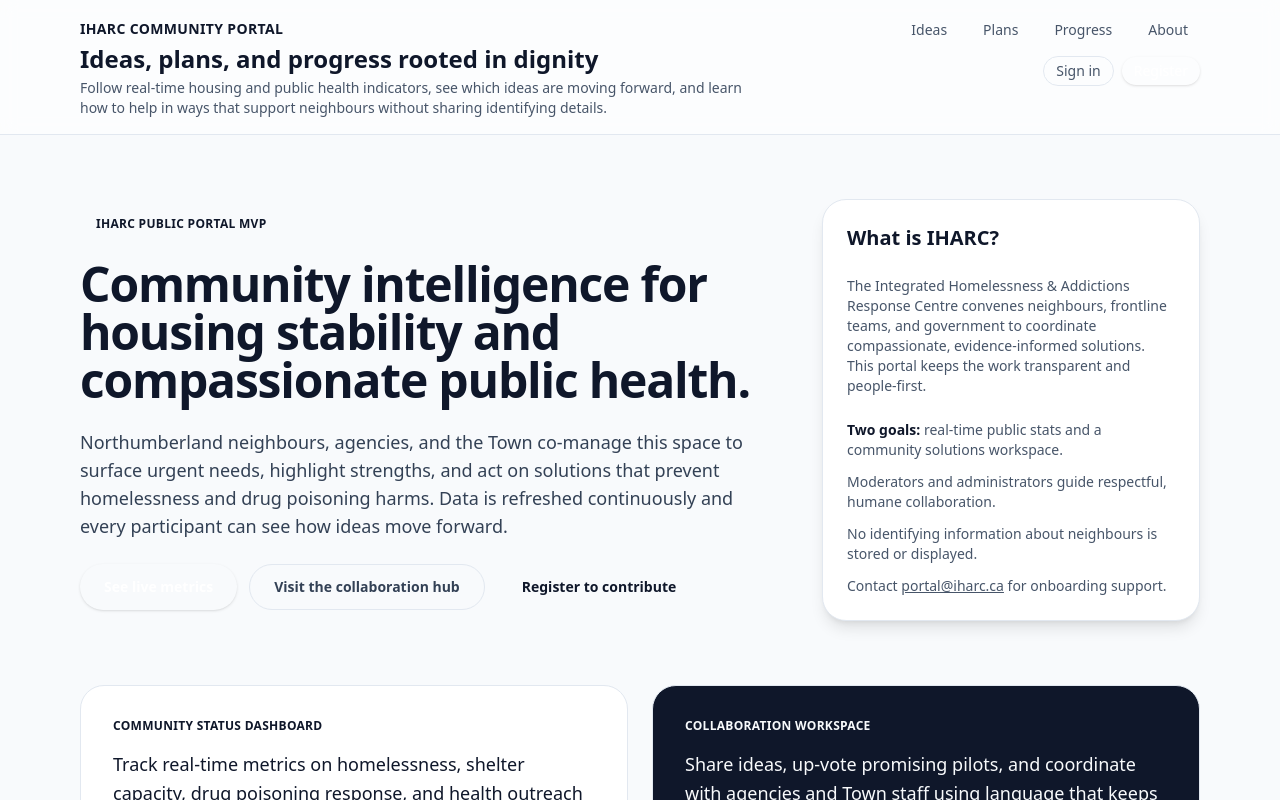
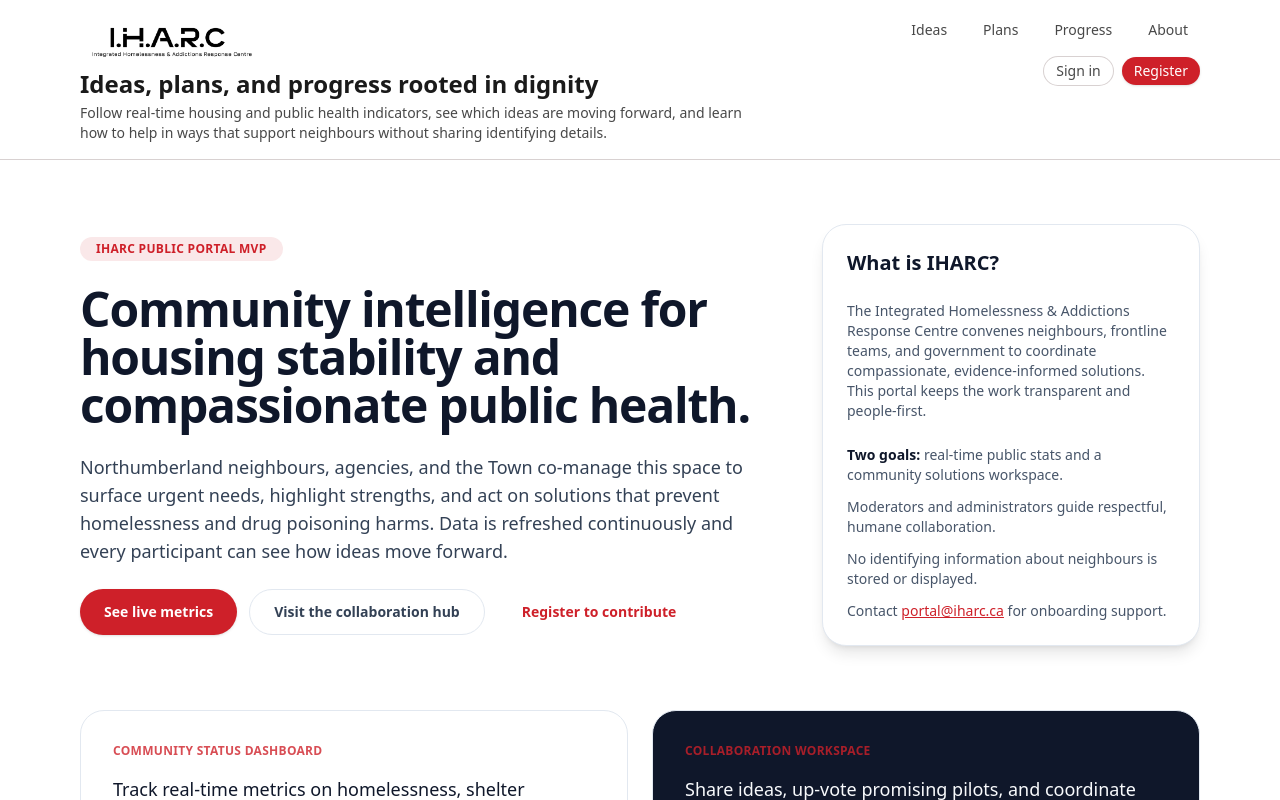
Before and after one commit to IHARC/I.H.A.R.C-Public-Website, a Next.js app: page / in a window 1280 px wide. Shown: the top 800 px of the page. Built offline with nearby package versions, Linux system fonts and the light colour scheme; no server answers.

Commit message:
theme changes

```diff
--- a/src/app/layout.tsx
+++ b/src/app/layout.tsx
@@ -1,3 +1,4 @@
+import Image from 'next/image';
 import Link from 'next/link';
 import type { Metadata } from 'next';
 import { Inter } from 'next/font/google';
@@ -22,34 +23,57 @@ export const metadata: Metadata = {
 export default function RootLayout({ children }: { children: React.ReactNode }) {
   return (
     <html lang="en" suppressHydrationWarning>
-      <body className={cn('min-h-screen bg-slate-50 text-slate-900 antialiased', inter.variable, 'font-sans')}>
+      <body
+        className={cn(
+          'min-h-screen bg-background text-on-background antialiased',
+          inter.variable,
+          'font-sans',
+        )}
+      >
         <ThemeProvider>
           <div className="flex min-h-screen flex-col">
-            <header className="border-b border-slate-200 bg-white/80 backdrop-blur supports-[backdrop-filter]:bg-white/60 dark:border-slate-800 dark:bg-slate-950/80">
+            <header className="border-b border-outline/40 bg-surface/90 backdrop-blur supports-[backdrop-filter]:bg-surface/75 dark:border-outline/30 dark:bg-neutral-black/90">
               <div className="mx-auto flex w-full max-w-6xl flex-col gap-4 px-4 py-4 lg:flex-row lg:items-start lg:justify-between">
                 <div className="space-y-1">
-                  <Link href="/" className="text-sm font-semibold uppercase tracking-wide text-brand">
-                    IHARC Community Portal
+                  <Link
+                    href="/"
+                    className="inline-flex items-center gap-3 rounded-lg px-3 py-2 focus:outline-none focus-visible:ring-2 focus-visible:ring-primary focus-visible:ring-offset-2 focus-visible:ring-offset-surface"
+                    aria-label="IHARC Command Center home"
+                  >
+                    <Image src="/logos/logo-default.png" alt="IHARC" width={160} height={48} priority />
+                    <span className="sr-only">IHARC Command Center</span>
                   </Link>
-                  <h1 className="text-2xl font-bold leading-tight text-slate-900 dark:text-slate-50">
+                  <h1 className="text-2xl font-bold leading-tight text-on-surface">
                     Ideas, plans, and progress rooted in dignity
                   </h1>
-                  <p className="max-w-2xl text-sm text-slate-600 dark:text-slate-300">
+                  <p className="max-w-2xl text-sm text-on-surface/80">
                     Follow real-time housing and public health indicators, see which ideas are moving forward, and learn how to help in ways that support neighbours without sharing identifying details.
                   </p>
                 </div>
                 <div className="flex flex-col gap-3 lg:items-end">
-                  <nav className="flex flex-wrap items-center gap-3 text-sm font-medium text-slate-600 dark:text-slate-300">
-                    <Link href="/ideas" className="rounded-full px-3 py-1 transition hover:bg-slate-100 focus:outline-none focus-visible:ring-2 focus-visible:ring-brand dark:hover:bg-slate-800">
+                  <nav className="flex flex-wrap items-center gap-3 text-sm font-medium text-on-surface/80">
+                    <Link
+                      href="/ideas"
+                      className="rounded-full px-3 py-1 transition hover:bg-brand-soft hover:text-brand focus:outline-none focus-visible:ring-2 focus-visible:ring-primary focus-visible:ring-offset-2 focus-visible:ring-offset-surface"
+                    >
                       Ideas
                     </Link>
-                    <Link href="/plans" className="rounded-full px-3 py-1 transition hover:bg-slate-100 focus:outline-none focus-visible:ring-2 focus-visible:ring-brand dark:hover:bg-slate-800">
+                    <Link
+                      href="/plans"
+                      className="rounded-full px-3 py-1 transition hover:bg-brand-soft hover:text-brand focus:outline-none focus-visible:ring-2 focus-visible:ring-primary focus-visible:ring-offset-2 focus-visible:ring-offset-surface"
+                    >
                       Plans
                     </Link>
-                    <Link href="/progress" className="rounded-full px-3 py-1 transition hover:bg-slate-100 focus:outline-none focus-visible:ring-2 focus-visible:ring-brand dark:hover:bg-slate-800">
+                    <Link
+                      href="/progress"
+                      className="rounded-full px-3 py-1 transition hover:bg-brand-soft hover:text-brand focus:outline-none focus-visible:ring-2 focus-visible:ring-primary focus-visible:ring-offset-2 focus-visible:ring-offset-surface"
+                    >
                       Progress
                     </Link>
-                    <Link href="/about" className="rounded-full px-3 py-1 transition hover:bg-slate-100 focus:outline-none focus-visible:ring-2 focus-visible:ring-brand dark:hover:bg-slate-800">
+                    <Link
+                      href="/about"
+                      className="rounded-full px-3 py-1 transition hover:bg-brand-soft hover:text-brand focus:outline-none focus-visible:ring-2 focus-visible:ring-primary focus-visible:ring-offset-2 focus-visible:ring-offset-surface"
+                    >
                       About
                     </Link>
                   </nav>
@@ -57,8 +81,8 @@ export default function RootLayout({ children }: { children: React.ReactNode })
                 </div>
               </div>
             </header>
-            <main className="flex-1 bg-slate-50 dark:bg-slate-950">{children}</main>
-            <footer className="border-t border-slate-200 bg-white/80 px-4 py-6 text-center text-xs text-slate-500 dark:border-slate-800 dark:bg-slate-950/80">
+            <main className="flex-1 bg-background">{children}</main>
+            <footer className="border-t border-outline/40 bg-surface px-4 py-6 text-center text-xs text-on-surface/70">
               © {new Date().getFullYear()} IHARC — Inclusive, accessible, community-first data platform.
             </footer>
           </div>
--- a/src/components/auth/sign-out-button.tsx
+++ b/src/components/auth/sign-out-button.tsx
@@ -14,7 +14,7 @@ export function SignOutButton({ action }: SignOutButtonProps) {
     <Button
       type="button"
       variant="outline"
-      className="rounded-full border-slate-200 px-3 py-1 text-sm font-medium text-slate-600 hover:bg-slate-100 dark:border-slate-700 dark:text-slate-300 dark:hover:bg-slate-800"
+      className="rounded-full border border-outline/40 bg-surface px-3 py-1 text-sm font-medium text-on-surface/80 hover:bg-brand-soft hover:text-brand focus-visible:ring-2 focus-visible:ring-primary focus-visible:ring-offset-2 focus-visible:ring-offset-surface"
       disabled={pending}
       onClick={() => startTransition(action)}
     >
--- a/src/components/layout/user-nav.tsx
+++ b/src/components/layout/user-nav.tsx
@@ -13,11 +13,17 @@ export async function UserNav() {
 
   if (!user) {
     return (
-      <div className="flex flex-wrap items-center gap-2 text-sm font-medium text-slate-600 dark:text-slate-300">
-        <Link href="/login" className="rounded-full border border-slate-200 px-3 py-1 transition hover:bg-slate-100 focus:outline-none focus-visible:ring-2 focus-visible:ring-brand dark:border-slate-700 dark:hover:bg-slate-800">
+      <div className="flex flex-wrap items-center gap-2 text-sm font-medium text-on-surface/80">
+        <Link
+          href="/login"
+          className="rounded-full border border-outline/40 bg-surface px-3 py-1 transition hover:bg-brand-soft hover:text-brand focus:outline-none focus-visible:ring-2 focus-visible:ring-primary focus-visible:ring-offset-2 focus-visible:ring-offset-surface"
+        >
           Sign in
         </Link>
-        <Link href="/register" className="rounded-full bg-brand px-3 py-1 text-white shadow transition hover:bg-brand/90 focus:outline-none focus-visible:ring-2 focus-visible:ring-brand">
+        <Link
+          href="/register"
+          className="rounded-full bg-primary px-3 py-1 text-on-primary shadow transition hover:bg-primary-dark focus:outline-none focus-visible:ring-2 focus-visible:ring-primary focus-visible:ring-offset-2 focus-visible:ring-offset-surface"
+        >
           Register
         </Link>
       </div>
@@ -34,31 +40,40 @@ export async function UserNav() {
   const showAdmin = role === 'admin';
 
   return (
-    <div className="flex flex-wrap items-center gap-3 text-sm text-slate-600 dark:text-slate-300">
+    <div className="flex flex-wrap items-center gap-3 text-sm text-on-surface/80">
       <div className="flex flex-col">
-        <span className="rounded-full bg-slate-100 px-3 py-1 text-slate-700 dark:bg-slate-800 dark:text-slate-200">
+        <span className="rounded-full bg-surface-container px-3 py-1 text-on-surface">
           {displayName}
         </span>
         {positionTitle ? (
-          <span className="text-xs text-slate-500 dark:text-slate-400">{positionTitle}</span>
+          <span className="text-xs text-on-surface/60">{positionTitle}</span>
         ) : null}
         {awaitingVerification ? (
-          <span className="text-xs font-medium text-amber-600 dark:text-amber-300">Awaiting verification</span>
+          <span className="text-xs font-medium text-amber-600">Awaiting verification</span>
         ) : null}
         {affiliationRevoked ? (
-          <span className="text-xs font-medium text-rose-600 dark:text-rose-300">Verification declined</span>
+          <span className="text-xs font-medium text-rose-600">Verification declined</span>
         ) : null}
       </div>
-      <Link href="/solutions/profile" className="rounded-full px-3 py-1 transition hover:bg-slate-100 focus:outline-none focus-visible:ring-2 focus-visible:ring-brand dark:hover:bg-slate-800">
+      <Link
+        href="/solutions/profile"
+        className="rounded-full px-3 py-1 transition hover:bg-brand-soft hover:text-brand focus:outline-none focus-visible:ring-2 focus-visible:ring-primary focus-visible:ring-offset-2 focus-visible:ring-offset-surface"
+      >
         Profile
       </Link>
       {showModeration ? (
-        <Link href="/solutions/mod" className="rounded-full px-3 py-1 transition hover:bg-slate-100 focus:outline-none focus-visible:ring-2 focus-visible:ring-brand dark:hover:bg-slate-800">
+        <Link
+          href="/solutions/mod"
+          className="rounded-full px-3 py-1 transition hover:bg-brand-soft hover:text-brand focus:outline-none focus-visible:ring-2 focus-visible:ring-primary focus-visible:ring-offset-2 focus-visible:ring-offset-surface"
+        >
           Moderation
         </Link>
       ) : null}
       {showAdmin ? (
-        <Link href="/command-center/admin" className="rounded-full px-3 py-1 transition hover:bg-slate-100 focus:outline-none focus-visible:ring-2 focus-visible:ring-brand dark:hover:bg-slate-800">
+        <Link
+          href="/command-center/admin"
+          className="rounded-full px-3 py-1 transition hover:bg-brand-soft hover:text-brand focus:outline-none focus-visible:ring-2 focus-visible:ring-primary focus-visible:ring-offset-2 focus-visible:ring-offset-surface"
+        >
           Admin
         </Link>
       ) : null}
--- a/tailwind.config.cjs
+++ b/tailwind.config.cjs
@@ -4,38 +4,41 @@ module.exports = {
   theme: {
     extend: {
       colors: {
-        primary: '#BA1A1A',
-        'primary-dark': '#93000A',
+        brand: '#CE2029',
+        'brand-strong': '#A61A23',
+        'brand-soft': '#FCE8E9',
+        primary: '#CE2029',
+        'primary-dark': '#A61A23',
         'on-primary': '#FFFFFF',
-        'primary-container': '#FFDAD6',
-        'on-primary-container': '#410001',
-        secondary: '#2C2C2C',
+        'primary-container': '#FFD9DD',
+        'on-primary-container': '#3F0006',
+        secondary: '#1F1F1F',
         'on-secondary': '#FFFFFF',
-        'secondary-container': '#E8E8E8',
-        'on-secondary-container': '#121212',
+        'secondary-container': '#F2F2F2',
+        'on-secondary-container': '#151515',
         tertiary: '#8C1D18',
         'on-tertiary': '#FFFFFF',
-        background: '#FFFBFF',
-        'on-background': '#201A19',
-        surface: '#FFFBFF',
-        'surface-dim': '#F7E4E1',
+        background: '#FFFFFF',
+        'on-background': '#111111',
+        surface: '#FFFFFF',
+        'surface-dim': '#F5F5F5',
         'surface-bright': '#FFFFFF',
         'surface-container-lowest': '#FFFFFF',
-        'surface-container-low': '#FFF5F1',
-        'surface-container': '#FDEDEA',
-        'surface-container-high': '#F7E4E1',
-        'surface-container-highest': '#F1DCDA',
-        'surface-variant': '#F3DDDA',
-        'on-surface': '#201A19',
-        'on-surface-variant': '#53433F',
-        outline: '#857370',
-        'outline-variant': '#D8C2BE',
-        'inverse-surface': '#362F2E',
-        'inverse-on-surface': '#FBEDEA',
-        'inverse-primary': '#FFB4A9',
+        'surface-container-low': '#FAFAFA',
+        'surface-container': '#F4F4F5',
+        'surface-container-high': '#EEEEF0',
+        'surface-container-highest': '#E8E8EA',
+        'surface-variant': '#E6D6D6',
+        'on-surface': '#1A1A1A',
+        'on-surface-variant': '#514343',
+        outline: '#9E8D8D',
+        'outline-variant': '#D8C3C3',
+        'inverse-surface': '#2B1F1F',
+        'inverse-on-surface': '#FBEDEE',
+        'inverse-primary': '#FFB3B8',
         scrim: 'rgba(0, 0, 0, 0.5)',
         shadow: '#000000',
-        'neutral-black': '#121212',
+        'neutral-black': '#111111',
         'neutral-white': '#FFFFFF',
         'neutral-gray': '#E6E0E0',
       },
--- a/tailwind.config.ts
+++ b/tailwind.config.ts
@@ -13,38 +13,41 @@ const config: Config = {
   theme: {
     extend: {
       colors: {
-        primary: '#BA1A1A',
-        'primary-dark': '#93000A',
+        brand: '#CE2029',
+        'brand-strong': '#A61A23',
+        'brand-soft': '#FCE8E9',
+        primary: '#CE2029',
+        'primary-dark': '#A61A23',
         'on-primary': '#FFFFFF',
-        'primary-container': '#FFDAD6',
-        'on-primary-container': '#410001',
-        secondary: '#2C2C2C',
+        'primary-container': '#FFD9DD',
+        'on-primary-container': '#3F0006',
+        secondary: '#1F1F1F',
         'on-secondary': '#FFFFFF',
-        'secondary-container': '#E8E8E8',
-        'on-secondary-container': '#121212',
+        'secondary-container': '#F2F2F2',
+        'on-secondary-container': '#151515',
         tertiary: '#8C1D18',
         'on-tertiary': '#FFFFFF',
-        background: '#FFFBFF',
-        'on-background': '#201A19',
-        surface: '#FFFBFF',
-        'surface-dim': '#F7E4E1',
+        background: '#FFFFFF',
+        'on-background': '#111111',
+        surface: '#FFFFFF',
+        'surface-dim': '#F5F5F5',
         'surface-bright': '#FFFFFF',
         'surface-container-lowest': '#FFFFFF',
-        'surface-container-low': '#FFF5F1',
-        'surface-container': '#FDEDEA',
-        'surface-container-high': '#F7E4E1',
-        'surface-container-highest': '#F1DCDA',
-        'surface-variant': '#F3DDDA',
-        'on-surface': '#201A19',
-        'on-surface-variant': '#53433F',
-        outline: '#857370',
-        'outline-variant': '#D8C2BE',
-        'inverse-surface': '#362F2E',
-        'inverse-on-surface': '#FBEDEA',
-        'inverse-primary': '#FFB4A9',
+        'surface-container-low': '#FAFAFA',
+        'surface-container': '#F4F4F5',
+        'surface-container-high': '#EEEEF0',
+        'surface-container-highest': '#E8E8EA',
+        'surface-variant': '#E6D6D6',
+        'on-surface': '#1A1A1A',
+        'on-surface-variant': '#514343',
+        outline: '#9E8D8D',
+        'outline-variant': '#D8C3C3',
+        'inverse-surface': '#2B1F1F',
+        'inverse-on-surface': '#FBEDEE',
+        'inverse-primary': '#FFB3B8',
         scrim: 'rgba(0, 0, 0, 0.5)',
         shadow: '#000000',
-        'neutral-black': '#121212',
+        'neutral-black': '#111111',
         'neutral-white': '#FFFFFF',
         'neutral-gray': '#E6E0E0',
       },
```
